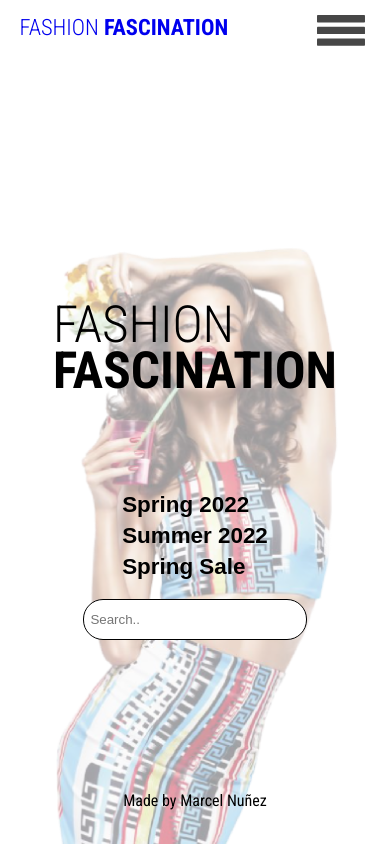
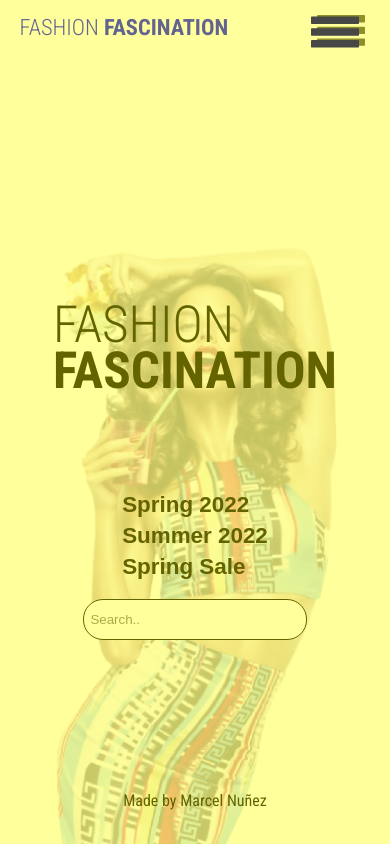
Before and after one commit to MarcelNDG/Fashion-2, a React (Create React App) app: page / in a window 390 px wide. Built offline with nearby package versions, Linux system fonts and the light colour scheme.

Commit message:
Mobile menu implementation start

```diff
--- a/src/App.css
+++ b/src/App.css
@@ -26,6 +26,34 @@ body{
 }
 
 /* -- TOPNAV -- */
+
+
+  /* -- Mobile menu button -- */
+
+
+
+  .sideMenu{
+
+    position: fixed;
+    display: flex;
+    height: 100vh;
+    width: 100vw;
+    background-color: rgba(255, 255, 0, 0.39);
+    z-index: 100;
+  }
+
+  .sideNav{
+    display: flex;
+    justify-content: flex-end;
+    width: 92vw;
+    height: 4rem;
+  }
+
+  .sideNav button{
+
+  }
+
+
 
 /* -- Profile menu --*/
 
@@ -384,7 +412,6 @@ footer{
 @media (min-width: 480px){
 
 
-
   /* --- Main --- */
   main{
     display: flex;
@@ -570,6 +597,9 @@ footer{
     text-align: left;
     padding: 0.2rem 0.4rem;
   }
+
+
+  /* -- Profile menu button -- */
 
   .showMenu{
     display: flex;
--- a/src/Pages/Home.js
+++ b/src/Pages/Home.js
@@ -1,5 +1,6 @@
 import React from 'react'
 
+import { ReactComponent as Logo } from '../icon/hmbg-round.svg'
 import Model from '../img/model.png'
 
 import TopNav from '../components/TopNav'
@@ -11,11 +12,17 @@ import Footer from '../components/Footer'
 
 const Home = () => {
     return (
-    <>
+        <>
+        <div className='sideMenu'>
+            <div className='sideNav'>
+                <Logo className='hmbgIcon sideNavIcon'/>
+            </div>
+            <div className='sideContent'></div>
+        </div>
+
         <header>
             <TopNav />
         </header>
-
 
         <main>
             <h1 className='logo'>FASHION <br></br><span>FASCINATION</span></h1>
```
